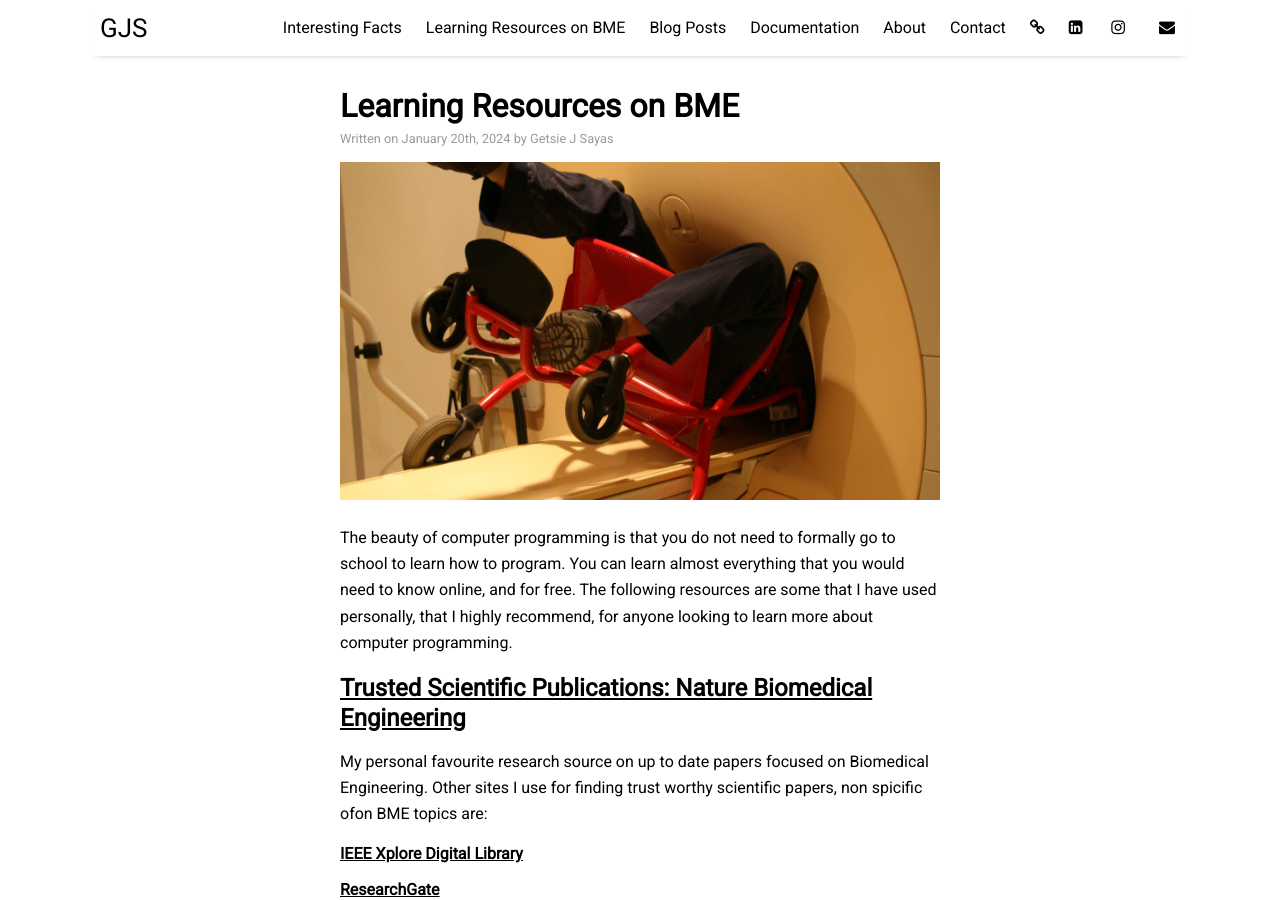
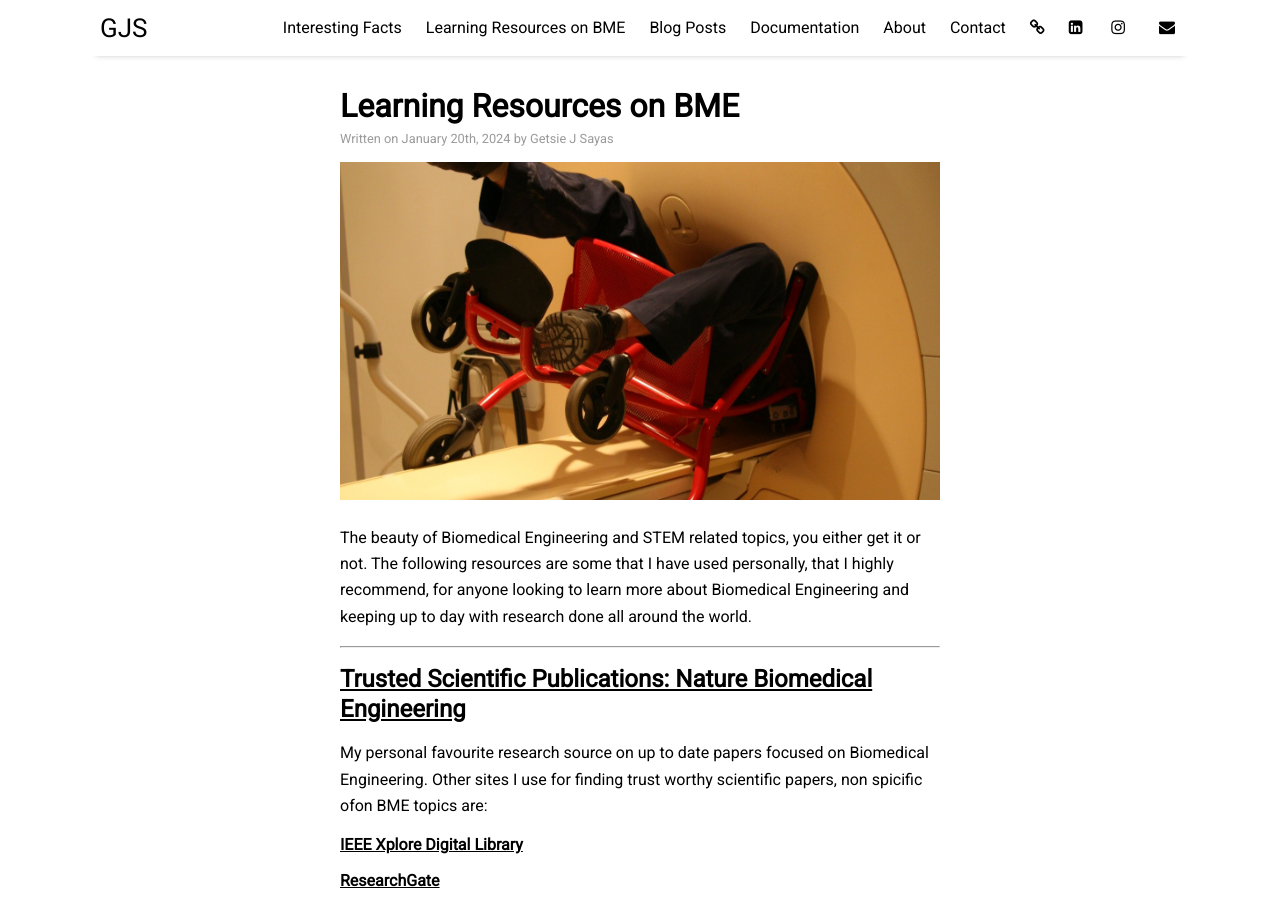
Before and after one commit to GJSayas/GJSayas.github.io, a Jekyll site: the page built from _posts/2024-01-20-learning-resources.md, in a window 1280 px wide and 900 px high. Built offline with Jekyll 4.4.1, drawn with Linux system fonts in a browser that asks for light colours; nearby versions of some CDN libraries.

Commit message:
Update 2024-01-20-learning-resources.md

```diff
--- a/_posts/2024-01-20-learning-resources.md
+++ b/_posts/2024-01-20-learning-resources.md
@@ -7,7 +7,9 @@ tags: [documentation,sample,resources]
 image: random.jpg
 ---
 
-The beauty of computer programming is that you do not need to formally go to school to learn how to program. You can learn almost everything that you would need to know online, and for free. The following resources are some that I have used personally, that I highly recommend, for anyone looking to learn more about computer programming.
+The beauty of Biomedical Engineering and STEM related topics, you either get it or not. The following resources are some that I have used personally, that I highly recommend, for anyone looking to learn more about Biomedical Engineering and keeping up to day with research done all around the world.
+
+---
 
 ## [Trusted Scientific Publications: Nature Biomedical Engineering](https://www.nature.com/natbiomedeng/)
 
```
